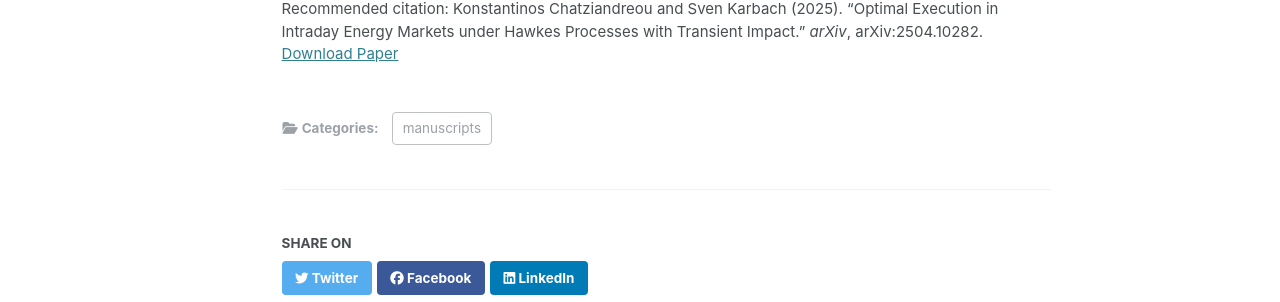
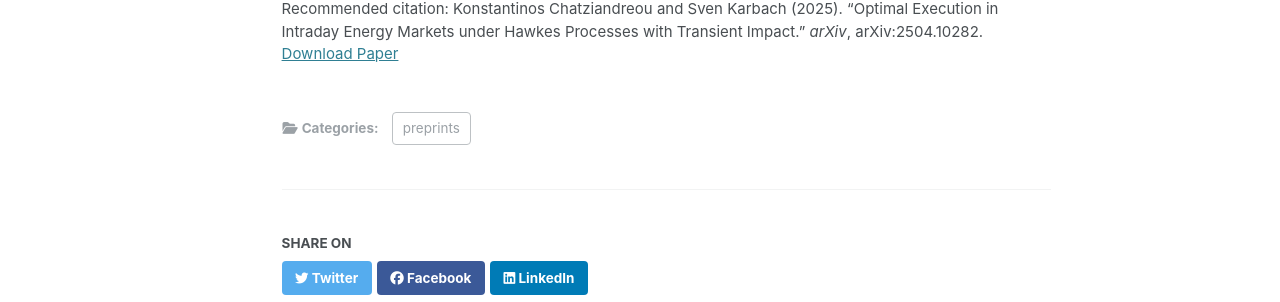
Before and after one commit to kkostashatz/kkostashatz.github.io, a Jekyll site: the page built from _publications/2009-10-01-paper-title-number-1.md, in a window 1280 px wide and 1136 px high. Shown: the part 585-887 px from the top of the window. Built offline with Jekyll 4.4.1, drawn with Linux system fonts in a browser that asks for light colours.

Commit message:
new staff

```diff
--- a/_config.yml
+++ b/_config.yml
@@ -80,6 +80,8 @@ publication_category:
     title: 'Books'
   manuscripts:
     title: 'Journal Articles'
+  preprints:
+    title: 'Preprint Articles'
   conferences:
     title: 'Conference Papers'
 
--- a/_publications/2009-10-01-paper-title-number-1.md
+++ b/_publications/2009-10-01-paper-title-number-1.md
@@ -1,7 +1,7 @@
 ---
 title: "Optimal Execution in Intraday Energy Markets under Hawkes Processes with Transient Impact"
 collection: publications
-category: manuscripts
+category: preprints
 permalink: /publication/2025-04-14-optimal-execution-hawkes
 date: 2025-04-14
 venue: "arXiv (q-fin.TR)"
```
